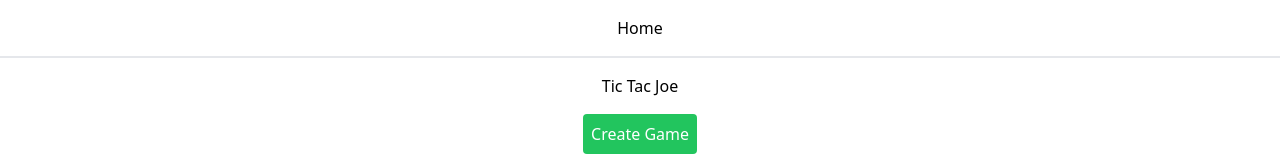
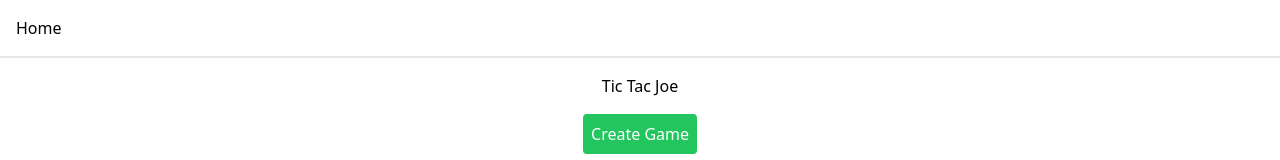
Before and after one commit to jessecrans/nextjs-firebase-game-test, a Next.js app: page / in a window 1280 px wide. Shown: the top 160 px of the page. Built offline with nearby package versions, Linux system fonts and the light colour scheme; no server answers.

Commit message:
navbar text left

```diff
--- a/src/components/Navbar.tsx
+++ b/src/components/Navbar.tsx
@@ -3,7 +3,7 @@ import React from 'react'
 
 const Navbar = () => {
   return (
-    <nav className='p-4 border-b-2'>
+    <nav className='p-4 border-b-2 text-left'>
       <ul>
         <li>
           <Link href='/'>
```
